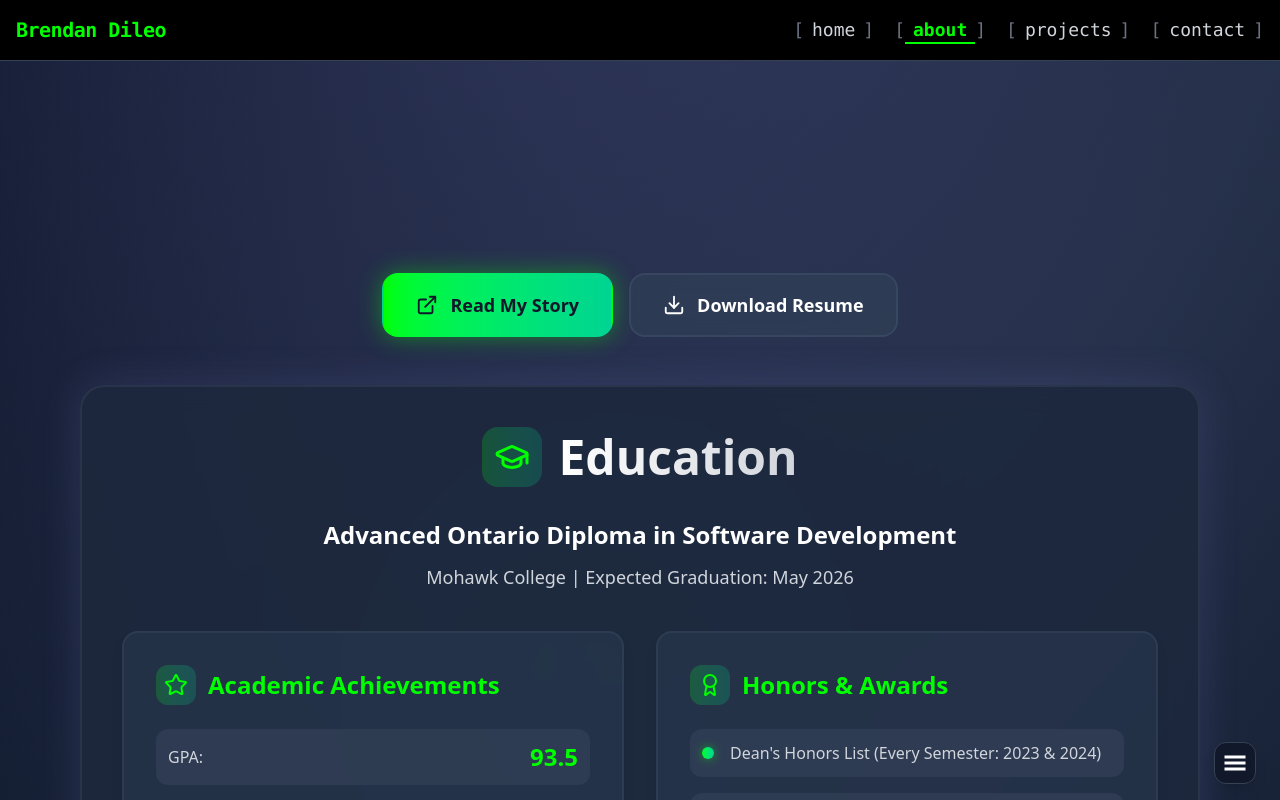
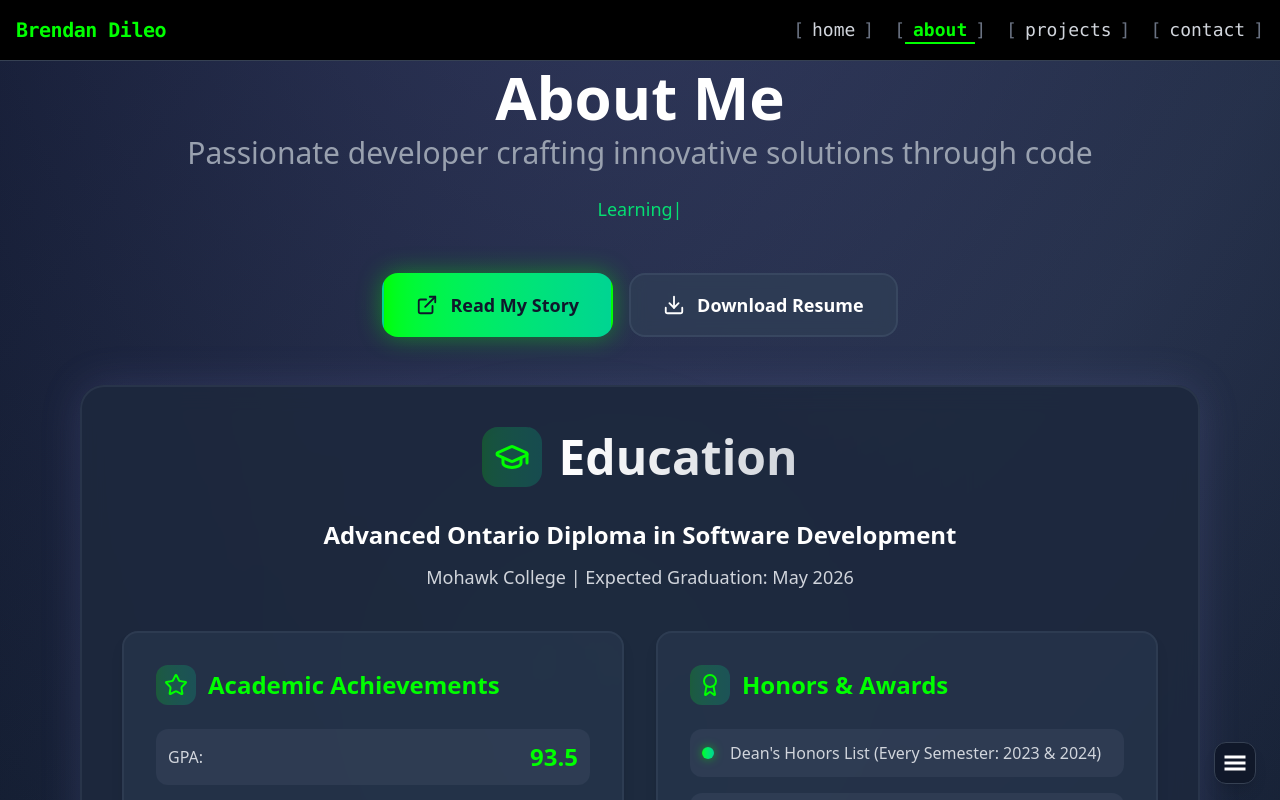
Before and after one commit to brendanddev/brendans-website, a React (Vite) app in the folder frontend/: page /about in a window 1280 px wide. Shown: the top 800 px of the page. Built offline with nearby package versions, Linux system fonts and the light colour scheme.

Commit message:
Fix missing header from about page

```diff
--- a/frontend/src/pages/About.jsx
+++ b/frontend/src/pages/About.jsx
@@ -16,7 +16,7 @@ import { motion, useScroll, useTransform } from "framer-motion";
 const useScrollAnimation = () => {
   const { scrollYProgress } = useScroll();
   const y = useTransform(scrollYProgress, [0, 1], [0, -50]);
-  const opacity = useTransform(scrollYProgress, [0, 0.5, 1], [0, 1, 0]);
+  const opacity = useTransform(scrollYProgress, [0, 0.5, 1], [1, 1, 0.8]);
 
   return { y, opacity };
 };
```
